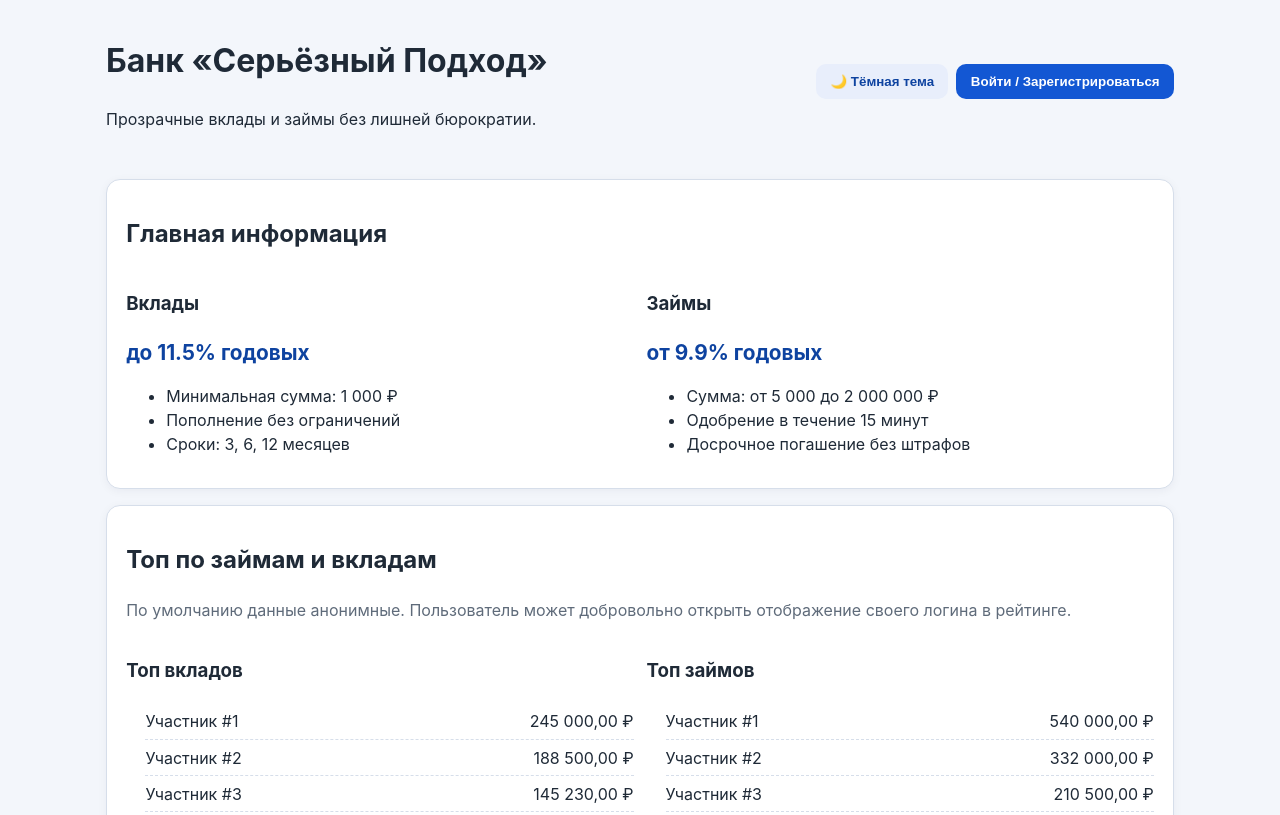
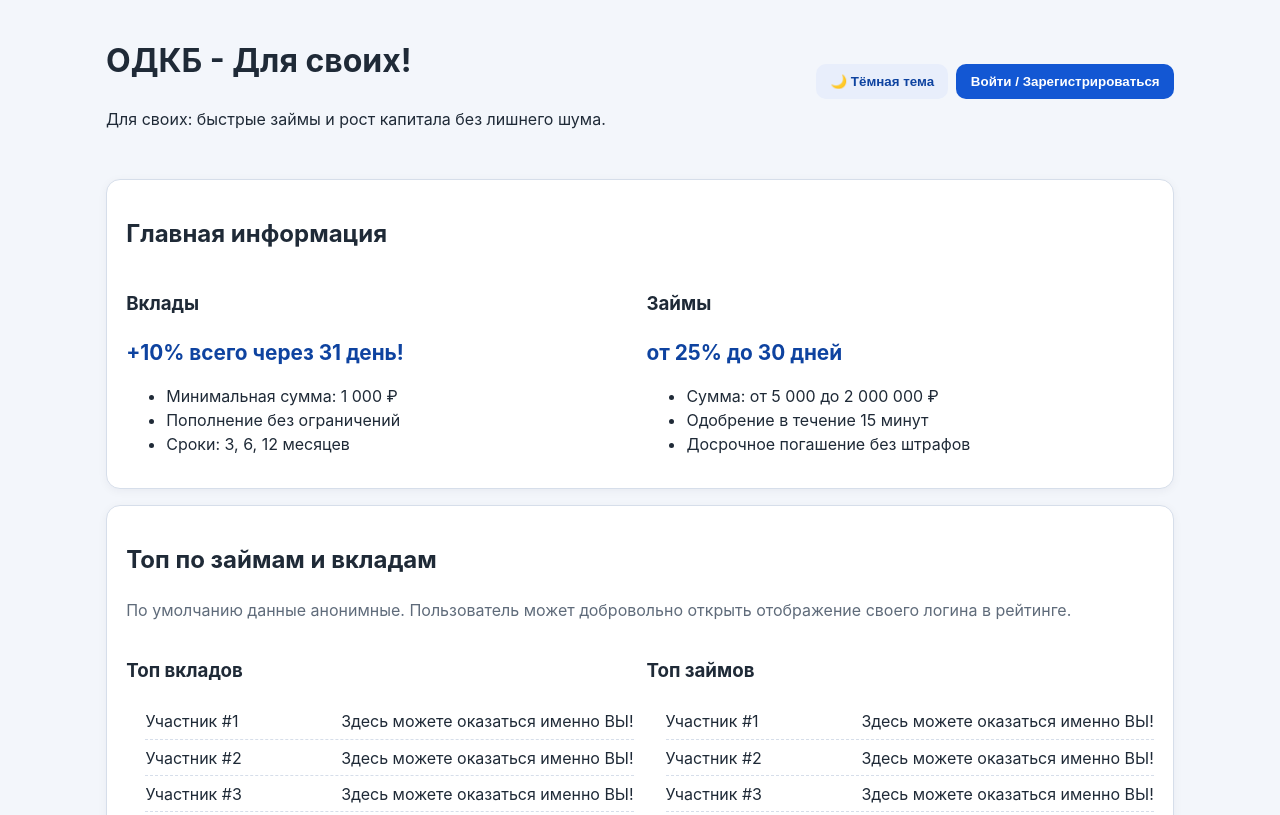
Before and after one commit to ilektrik228izi-byte/-, a plain HTML site: page index.html in a window 1280 px wide. Shown: the top 815 px of the page. Drawn offline with Linux system fonts and the light colour scheme.

Commit message:
Rebrand to ODKB and anonymize top amounts placeholder

```diff
--- a/app.js
+++ b/app.js
@@ -385,7 +385,7 @@ const renderBoard = () => {
       const amountNode = clone.querySelector(".amount");
       const label = entry.isPublic ? entry.username : `Участник #${index + 1}`;
       nameNode.textContent = label;
-      amountNode.textContent = formatRub(entry.amount);
+      amountNode.textContent = "Здесь можете оказаться именно ВЫ!";
       node.append(clone);
     });
   };
--- a/index.html
+++ b/index.html
@@ -3,14 +3,14 @@
   <head>
     <meta charset="UTF-8" />
     <meta name="viewport" content="width=device-width, initial-scale=1.0" />
-    <title>Банк «Серьёзный Подход»</title>
+    <title>ОДКБ - Для своих!</title>
     <link rel="stylesheet" href="styles.css" />
   </head>
   <body>
     <header class="site-header">
       <div>
-        <h1>Банк «Серьёзный Подход»</h1>
-        <p>Прозрачные вклады и займы без лишней бюрократии.</p>
+        <h1>ОДКБ - Для своих!</h1>
+        <p>Для своих: быстрые займы и рост капитала без лишнего шума.</p>
       </div>
       <div class="header-actions">
         <button id="theme-toggle" class="btn secondary" type="button">🌙 Тёмная тема</button>
@@ -25,7 +25,7 @@
         <div class="rates-grid">
           <article>
             <h3>Вклады</h3>
-            <p class="rate">до 11.5% годовых</p>
+            <p class="rate">+10% всего через 31 день!</p>
             <ul>
               <li>Минимальная сумма: 1 000 ₽</li>
               <li>Пополнение без ограничений</li>
@@ -34,7 +34,7 @@
           </article>
           <article>
             <h3>Займы</h3>
-            <p class="rate">от 9.9% годовых</p>
+            <p class="rate">от 25% до 30 дней</p>
             <ul>
               <li>Сумма: от 5 000 до 2 000 000 ₽</li>
               <li>Одобрение в течение 15 минут</li>
```
Also changed, not shown: README.md.
